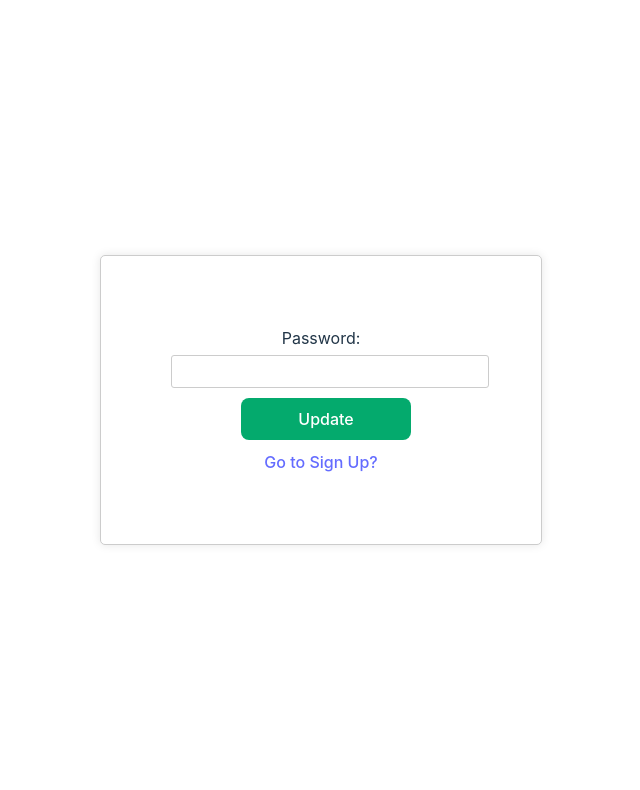
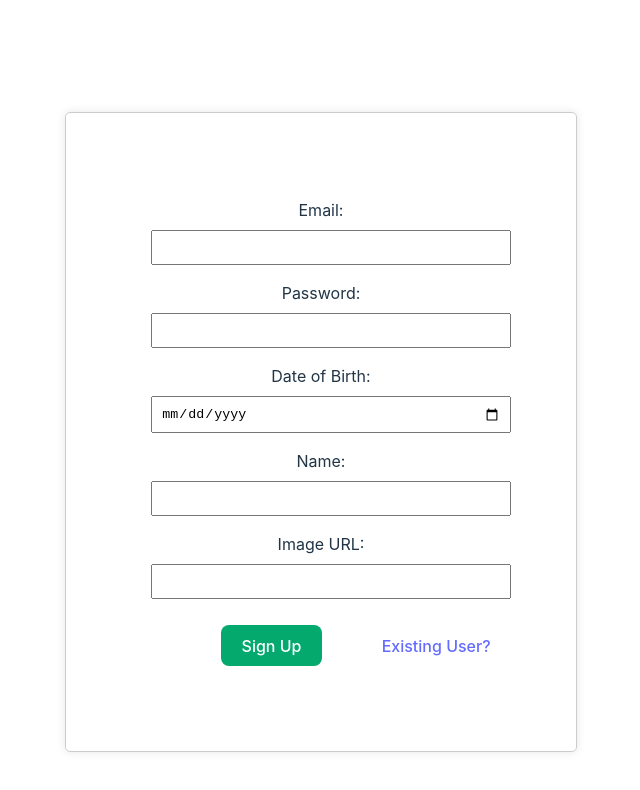
Before and after one commit to shafeerashafu/PwdReset-Frontend, a React (Vite) app: page / in a window 1280 px wide. Shown: the top 790 px of the page, without its empty margins (319-959 px from the left). Built offline with nearby package versions, Linux system fonts and the light colour scheme; no server answers.

Commit message:
new commit added

```diff
--- a/src/App.jsx
+++ b/src/App.jsx
@@ -14,8 +14,8 @@
      <BrowserRouter>
       <Routes>
         <Route>
-          <Route path='/signup' element={<SignUp/>}/>
-          <Route index element={<ResetPwd/>}/>
+          <Route path='/' element={<SignUp/>}/>
+          {/* <Route index element={<ResetPwd/>}/> */}
           <Route path='/login' element={<Login/>}/>
           <Route path='/forgotpwd' element={<ForgotPwd/>}/>
           <Route path='/resetpwd/:id/:token'  element={<ResetPwd/>}/>
```
Also changed, not shown: 1 other file (tests, documents, lock files or other folders).
